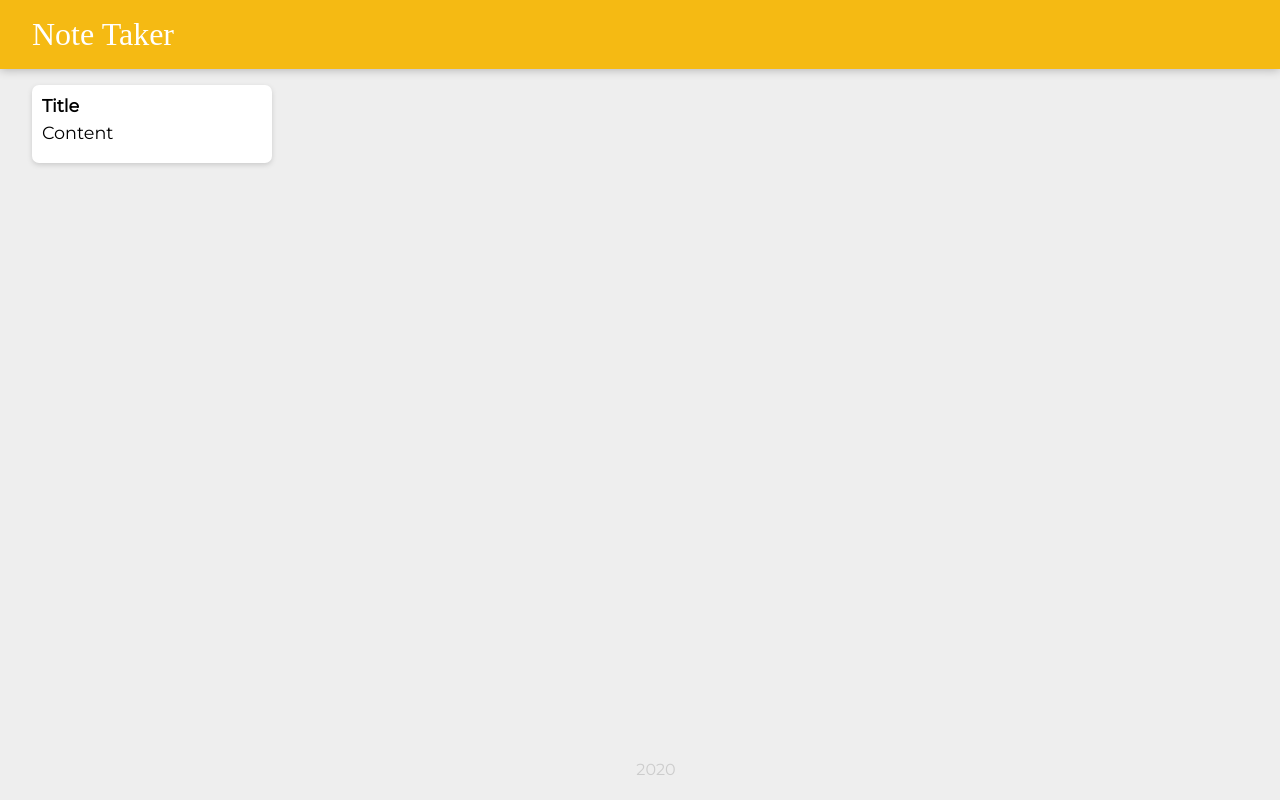
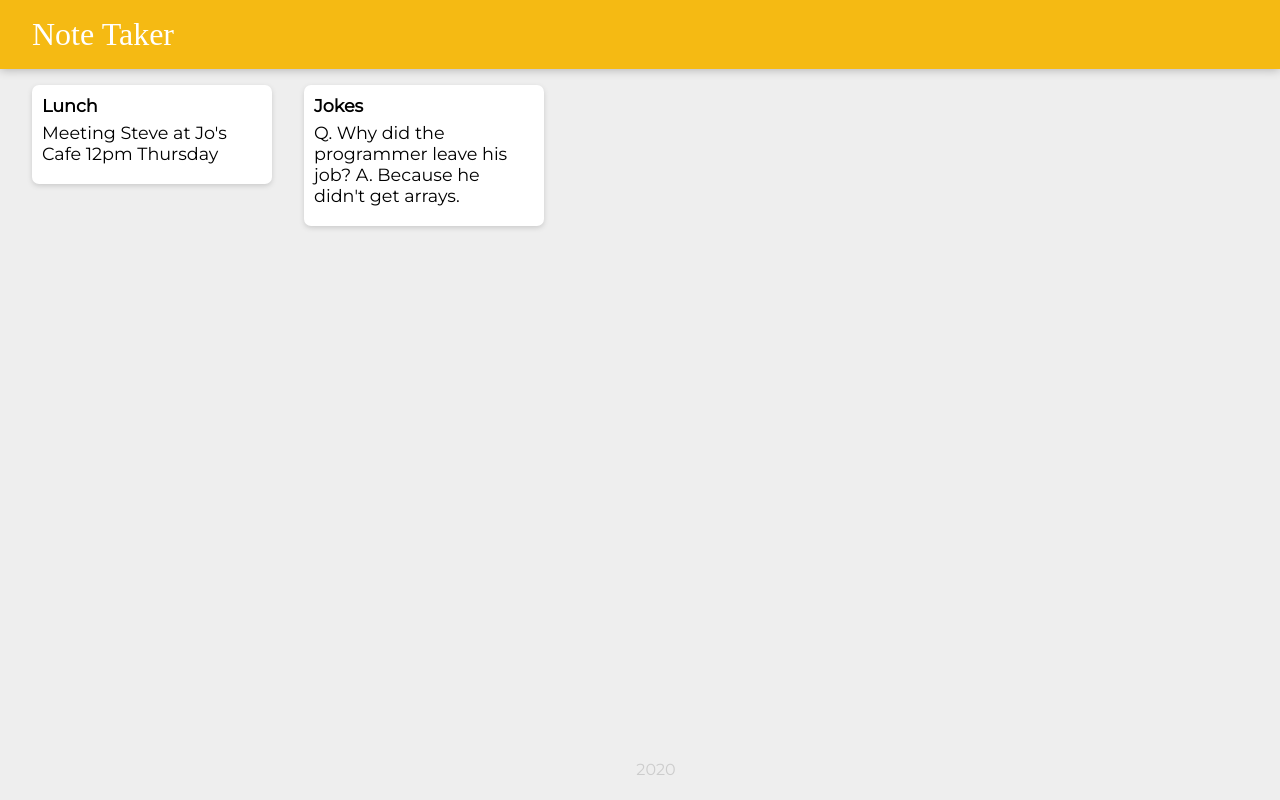
Before and after one commit to swaxmymoose/note-taker, a React (Create React App) app: page / in a window 1280 px wide. Built offline with nearby package versions, Linux system fonts and the light colour scheme; a web font is replaced by a local one.

Commit message:
App rendering notes from notes.js

```diff
--- a/src/components/App.js
+++ b/src/components/App.js
@@ -2,11 +2,18 @@ import React from 'react';
 import Header from './Header';
 import Footer from './Footer';
 import Note from './Note';
+import notes from '../notes';
 
 function App() {
   return <div>
     <Header/>
-    <Note/>
+    {notes.map(noteItem => (
+      <Note
+	key = {noteItem.key}
+	title = {noteItem.title}
+	content = {noteItem.content}
+      />
+    ))}
     <Footer/>
   </div>
 }
--- a/src/components/Note.js
+++ b/src/components/Note.js
@@ -1,9 +1,9 @@
 import React from 'react'
 
-function Note() {
+function Note(props) {
   return <div className='note'>
-    <h1>Title</h1>
-    <p>Content</p>
+    <h1>{props.title}</h1>
+    <p>{props.content}</p>
   </div>
 }
 
--- /dev/null
+++ b/src/notes.js
@@ -0,0 +1,14 @@
+const notes = [
+  {
+    key: 1,
+    title: "Lunch",
+    content: "Meeting Steve at Jo's Cafe 12pm Thursday"
+  },
+  {
+    key: 2,
+    title: "Jokes",
+    content: "Q. Why did the programmer leave his job? A. Because he didn't get arrays."
+  }
+]
+
+export default notes;
```
